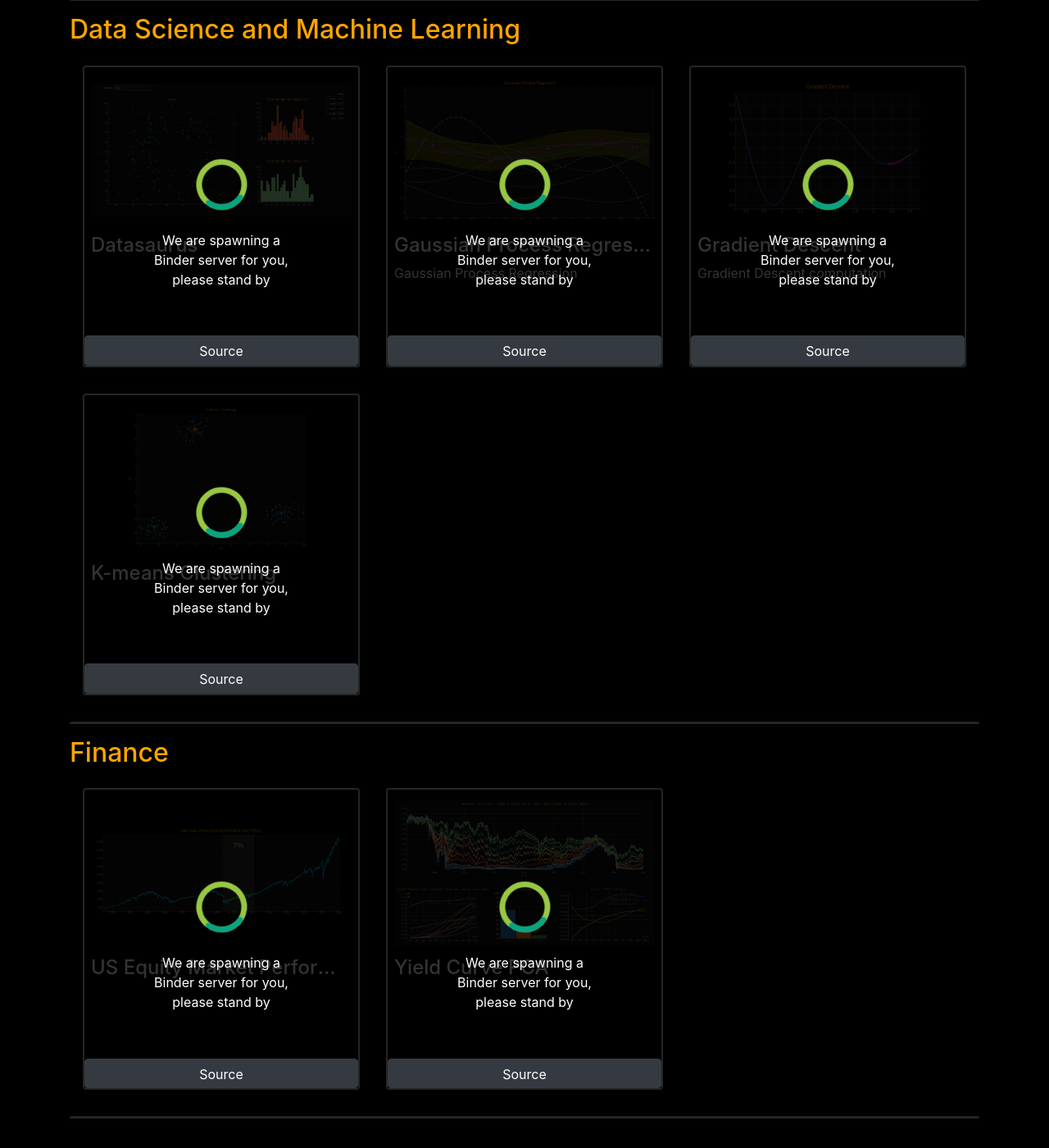
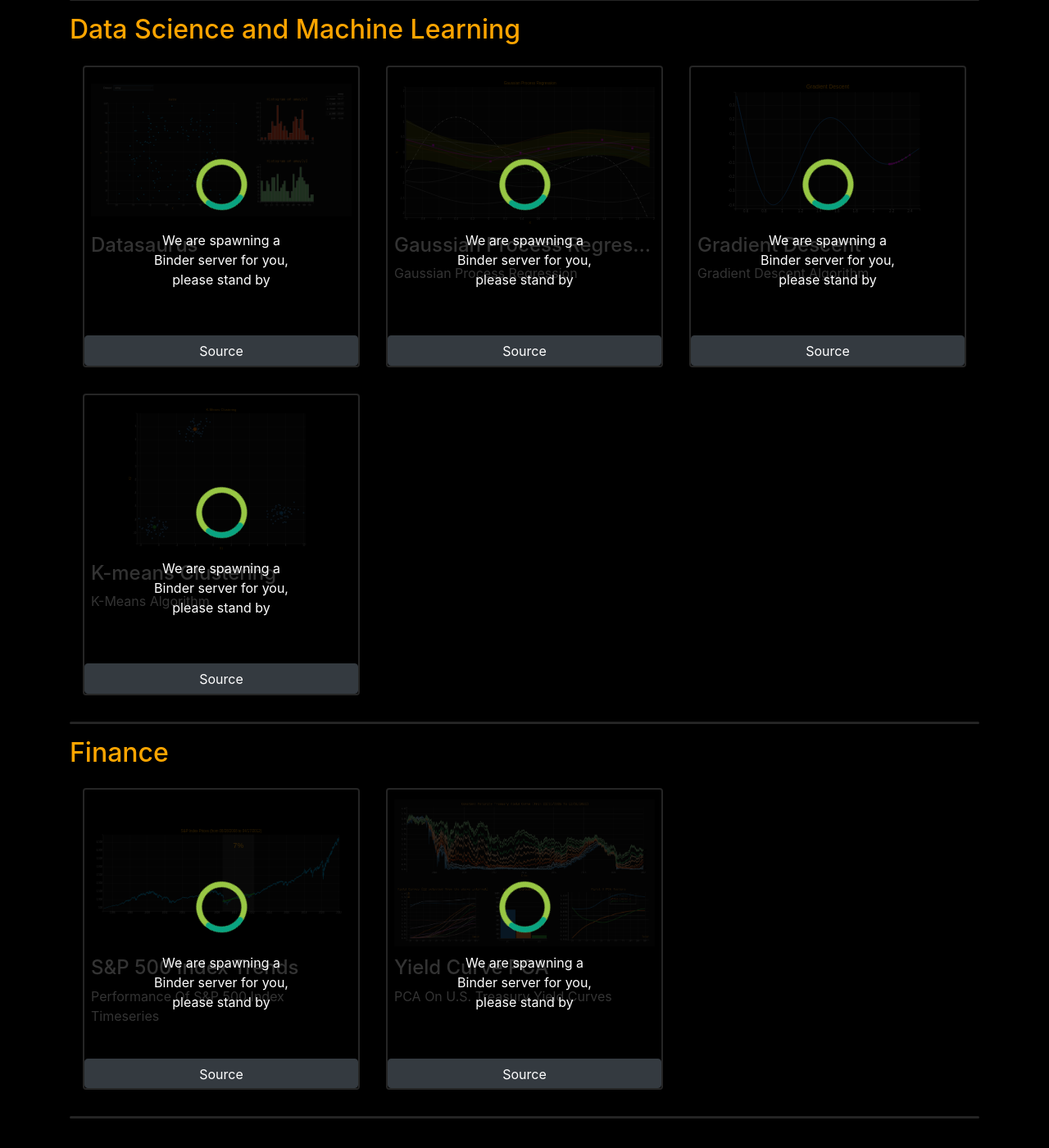
Before and after one commit to bqplot/bqplot-gallery, a Jekyll site: the page built from index.html, in a window 1280 px wide and 1400 px high, scrolled down 1073 px. Shown: the whole window at 82% size. Built offline with Jekyll 4.4.1, drawn with Linux system fonts in a browser that asks for light colours; some of the changed text lies outside the part shown.

Commit message:
description updates

```diff
--- a/_data/gallery.yaml
+++ b/_data/gallery.yaml
@@ -7,12 +7,12 @@
     #   image_url: imgs/mobile_patent_suits.svg
 
     - title: Logs Analytics
-      description:
+      description: Visual Analytics Of Server Logs
       url: notebooks/logs_analytics/logs_analytics.ipynb
       image_url: imgs/logs_analytics.png
 
     - title: Wealth Of Nations
-      description: Bubble chart
+      description: Bubble Chart
       url: notebooks/wealth_of_nations/bubble_chart.ipynb
       image_url: imgs/wealth_bubble.svg
 
@@ -34,23 +34,23 @@
       image_url: imgs/gaussian_process_regression.svg
 
     - title: Gradient Descent
-      description: Gradient Descent computation
+      description: Gradient Descent Algorithm
       url: notebooks/gradient_descent.ipynb
       image_url: imgs/gradient_descent.svg
 
     - title: K-means Clustering
-      description:
+      description: K-Means Algorithm
       url: notebooks/kmeans_clustering.ipynb
       image_url: imgs/kmeans_clustering.svg
 
 - section: Finance
   items:
-    - title: US Equity Market Performance
-      description:
+    - title: S&P 500 Index Trends
+      description: Performance Of S&P 500 Index Timeseries
       url: notebooks/spx_timeseries/spx_timeseries.ipynb
       image_url: imgs/spx_timeseries.svg
 
     - title: Yield Curve PCA
-      description:
+      description: PCA On U.S. Treasury Yield Curves
       url: notebooks/yc_pca/yield_curve_pca.ipynb
       image_url: imgs/yield_curve_pca.png
```
